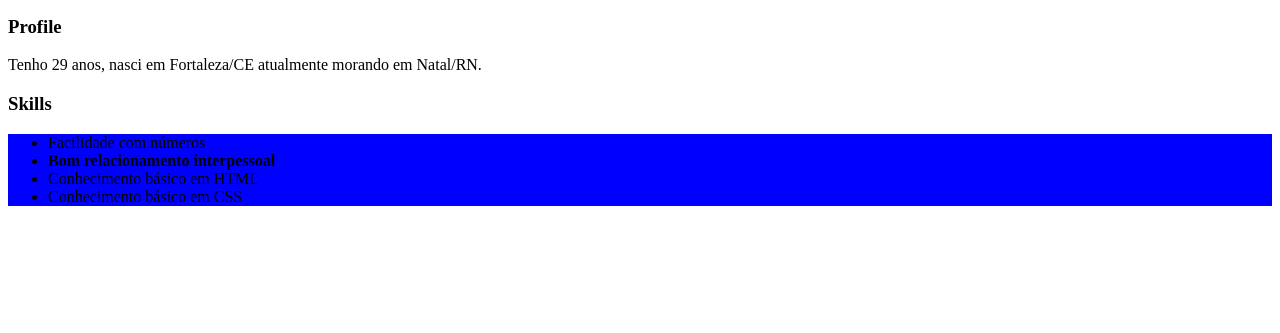
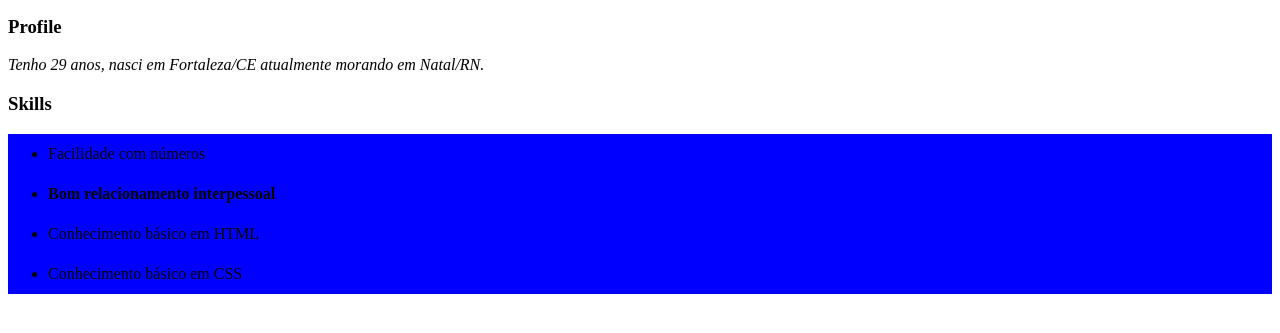
Before and after one commit to GuilhermeSantiago18/Desenvolvendo-Html, a plain HTML site: page index.html in a window 1280 px wide. Shown: the part 101-434 px from the top of the page. Drawn offline with Linux system fonts and the light colour scheme.

Commit message:
Altera fonte de P, altera espaçamento de IL

```diff
--- a/index.html
+++ b/index.html
@@ -13,7 +13,10 @@
         #não-ordenado {background-color: blue;
 
         }
+        p {font-style: italic;
 
+        }
+        #não-ordenado {line-height: 40px;}
 
     </style>
 </head>
```
